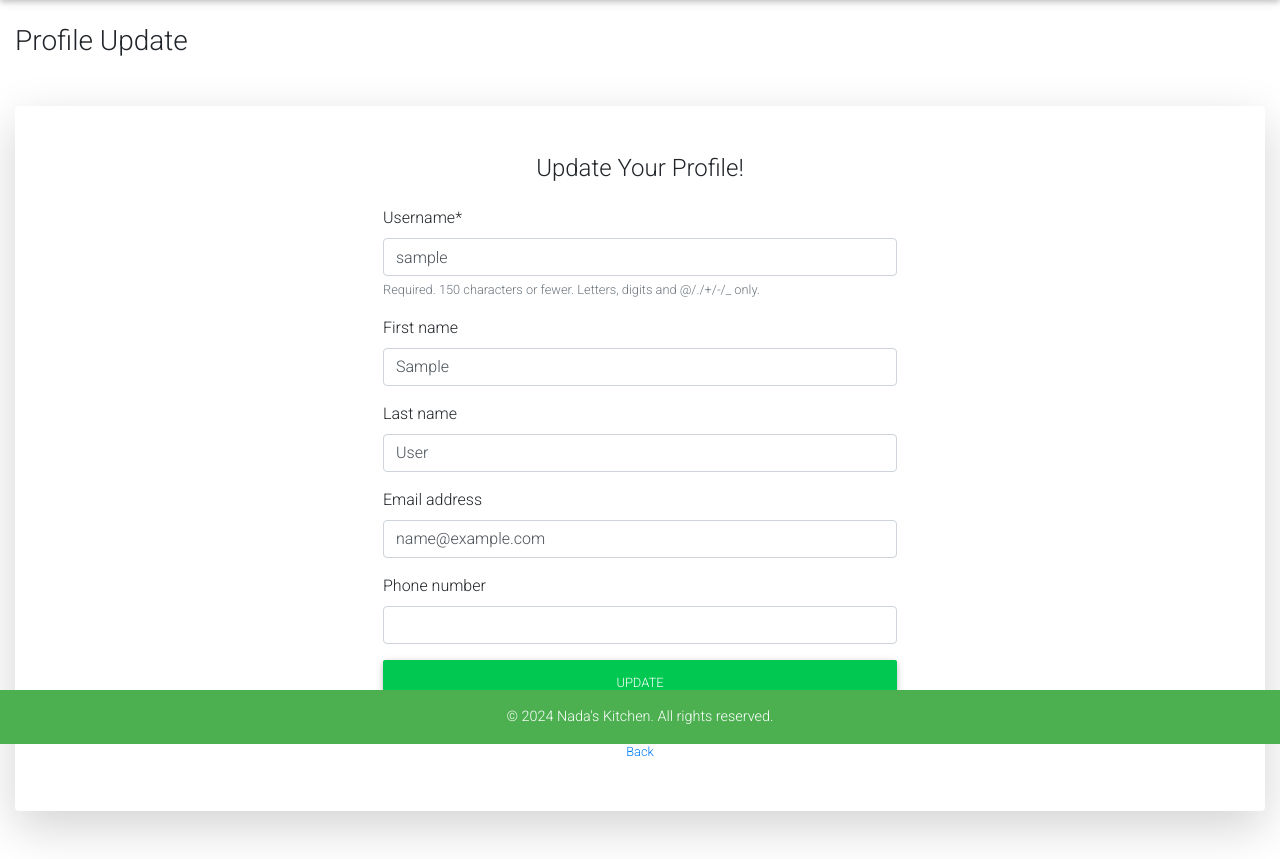
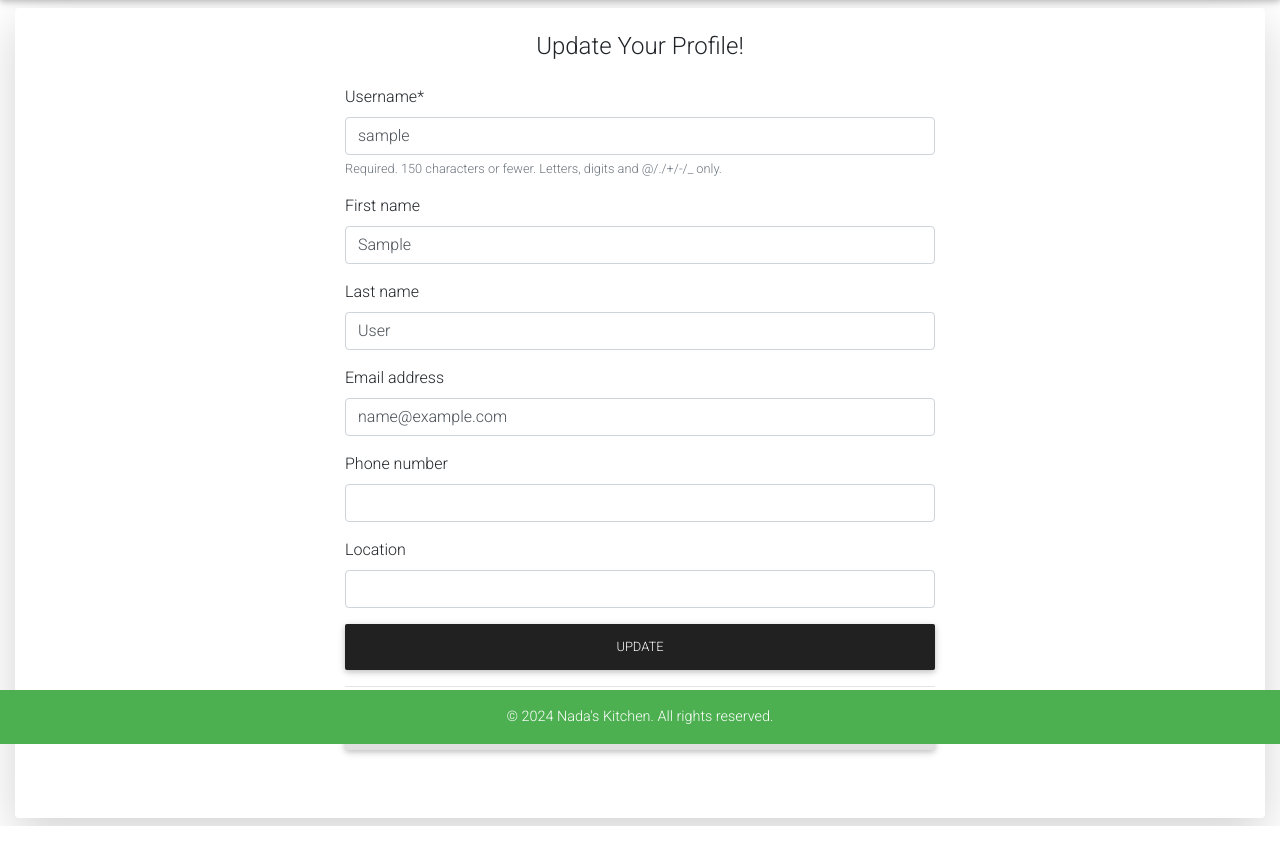
Before and after one commit to jjsemaan/nadas-cuisine, a Django app: page /profile-update/ in a window 1280 px wide. Shown: the part 56-915 px from the top of the page. After the commit the page ends 882 px from the top, so only its background shows below. Run offline with Django 4.2, Linux system fonts and the light colour scheme; the visitor is signed in with stand-in values (Sample User, id 1); some libraries are stand-ins or nearby versions.

Commit message:
Style form buttons

```diff
--- a/customer/forms.py
+++ b/customer/forms.py
@@ -47,4 +47,5 @@ class ProfileForm(forms.ModelForm):
         model = Profile
         fields = [
             'phone_number',
+            'location',
         ]
--- a/customer/templates/customer/profile-update.html
+++ b/customer/templates/customer/profile-update.html
@@ -5,19 +5,13 @@
 {% block content %}
     <!-- Begin Page Content -->
     <div class="container-fluid">
-
-        <!-- Page Heading -->
-        <div class="d-sm-flex align-items-center justify-content-between mb-4 mt-4">
-        <h1 class="h3 mb-0 text-gray-800">Profile Update</h1>
-        </div>
-
         <!-- Main Content Here -->
-        <div class="card o-hidden border-0 shadow-lg my-5">
-          <div class="card-body p-0">
+        <div class="card o-hidden border-0 shadow-lg my-2">
+          <div class="card-body">
             <div class="row">
               <div class="col-lg-3"></div>
               <div class="col-lg-6">
-                <div class="p-5">
+                <div class="pt-1 pb-5">
                   <div class="text-center">
                     <h1 class="h4 text-gray-900 mb-4">Update Your Profile!</h1>
                   </div>
@@ -25,11 +19,11 @@
                     {% csrf_token %}
                     {{user_form | crispy}}
                     {{profile_form | crispy}}
-                    <button type="submit" class="btn btn-success btn-block">Update</button>
+                    <button type="submit" class="btn btn-dark btn-block">Update</button>
                   </form>
                   <hr>
                   <div class="text-center">
-                    <a class="small" href="{% url 'profile' %}">Back</a>
+                    <a class="btn btn-light btn-block" href="{% url 'profile' %}">Back</a>
                   </div>
                 </div>
               </div>
--- a/customer/views.py
+++ b/customer/views.py
@@ -3,7 +3,7 @@ from django.views import View
 from .models import MenuItem, Category, OrderModel
 from django.contrib.auth.forms import UserCreationForm
 from django.contrib.auth import login
-from django.contrib.auth.mixins import LoginRequiredMixin
+from django.contrib.auth.mixins import LoginRequiredMixin, UserPassesTestMixin
 from django.http import HttpResponse
 from django.urls import reverse_lazy
 from django.views.generic import TemplateView, CreateView
@@ -14,15 +14,8 @@ from django.http import HttpResponseRedirect
 from django.contrib import messages
 from customer.models import Profile
 
-from django.contrib.auth.mixins import UserPassesTestMixin
 from django.views.generic import DeleteView
 
-"""
-class SignUpView(CreateView):
-    form_class = SignUpForm
-    template_name = 'registration/register.html'
-    success_url = reverse_lazy('login')
-"""
 class SignUpView(CreateView):
     form_class = SignUpForm
     template_name = 'registration/register.html'
@@ -85,8 +78,6 @@ class Order(LoginRequiredMixin, View):  # Ensure only logged-in users can access
             price += item['price']
             item_ids.append(item['id'])
 
-        # order = OrderModel.objects.create(price=price)
-        # order.items.add(*item_ids)
         # Retrieve the user ID from the request user
         user_id = request.user.id
 
@@ -121,7 +112,7 @@ class ProfileUpdateView(LoginRequiredMixin, TemplateView):
         if user_form.is_valid() and profile_form.is_valid():
             user_form.save()
             profile_form.save()
-            messages.error(request, 'Your profile is updated successfully!')
+            messages.success(request, 'Your profile is updated successfully!')
             return HttpResponseRedirect(reverse_lazy('profile'))
 
         context = self.get_context_data(
```
Also changed, not shown: customer/templates/customer/menuitem_confirm_delete.html (+5 -5 lines), customer/templates/customer/profile.html (+9 -12 lines), customer/templates/registration/change-password.html (+0 -13 lines).
